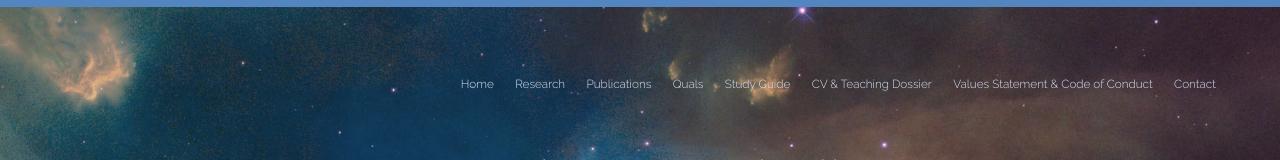
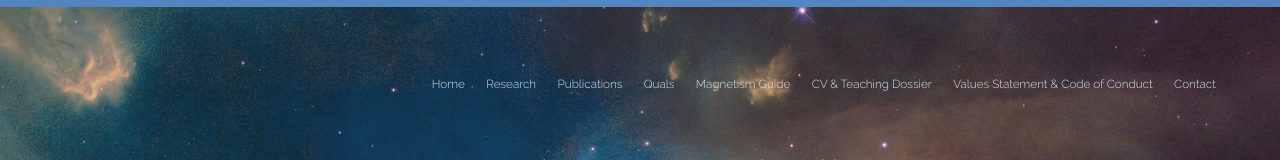
Before and after one commit to astrosica/astro-website, a plain HTML site: page cv.html in a window 1280 px wide. Shown: the top 160 px of the page. Drawn offline with Linux system fonts and the light colour scheme.

Commit message:
Update cv.html

```diff
--- a/cv.html
+++ b/cv.html
@@ -18,7 +18,7 @@
 						<a href="research.html">Research</a>
 						<a href="publications.html">Publications</a>
 						<a href="quals.html">Quals</a>
-						<a href="studyguide.html">Study Guide</a>
+						<a href="magnetismguide.html">Magnetism Guide</a>
 						<a href="cv.html">CV &amp; Teaching Dossier</a>
 						<a href="http://www.dunlap.utoronto.ca/about/values-statement/">Values Statement &amp; Code of Conduct</a>
 						<a href="contact.html">Contact</a>
```
